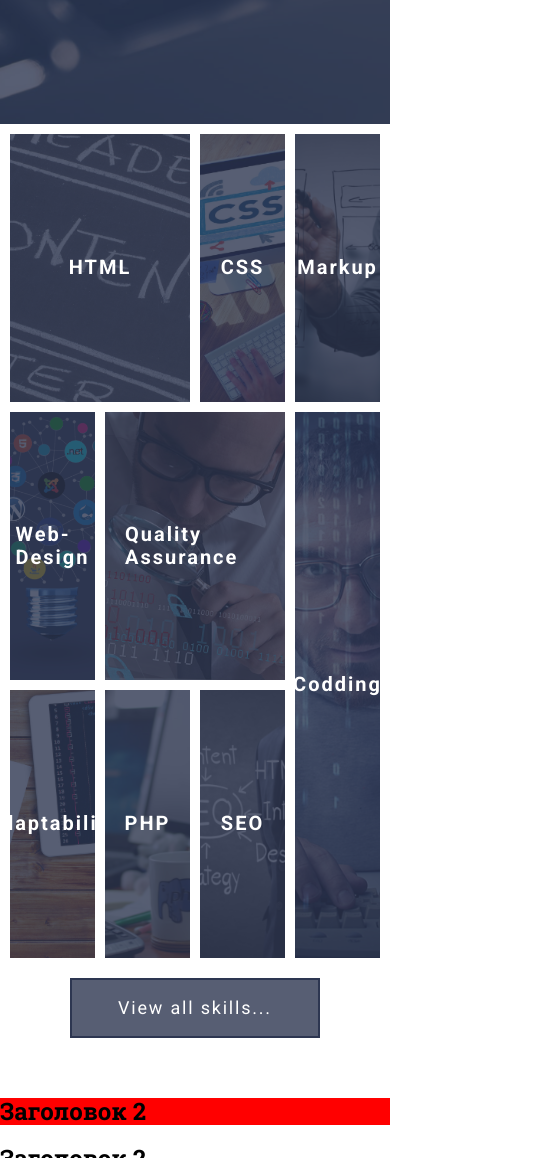
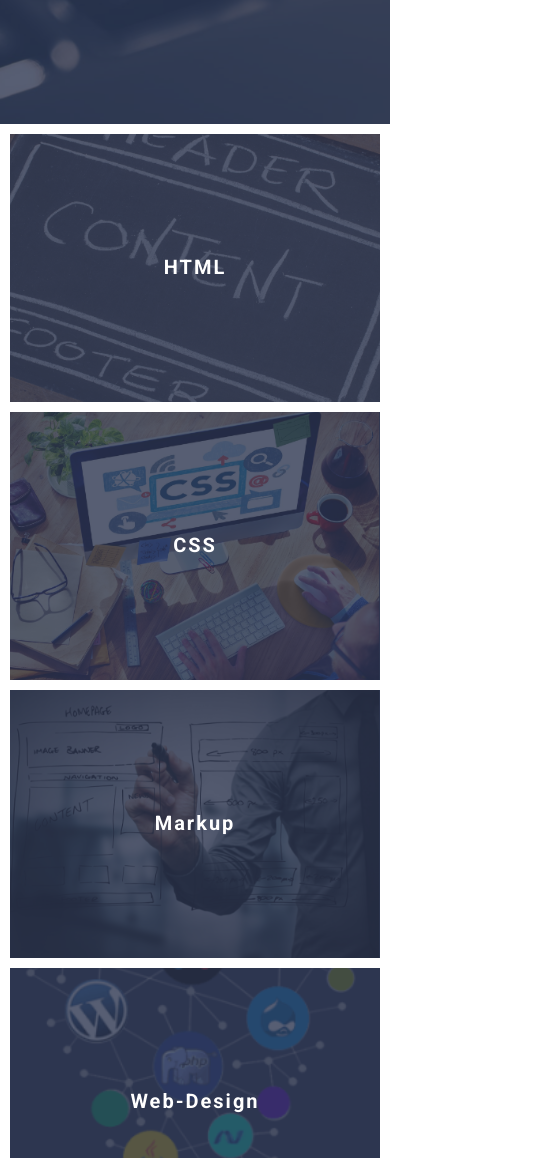
Before and after one commit to stanislav-tsurkan/25092022___grid_template__, a website: page index.html in a window 390 px wide. Shown: the part 720-1878 px from the top of the page, 560 px wide, since content can reach past the window. Drawn offline with Linux system fonts and the light colour scheme.

Commit message:
черновая отзывчивость

```diff
--- a/assets/scss/common/_classes.scss
+++ b/assets/scss/common/_classes.scss
@@ -4,26 +4,45 @@
     display: flex;
     align-items: center;
     justify-content: center;
-    width: 250px;
     height: 60px;
     background-color:rgba($color-light, 0.1);
-    border: 2px solid #ffffff;
+    border-width: 2px;
+    border-style: solid;
     padding: 0.5em 1em;
     font-size: 1.125rem;
     letter-spacing:0.1em;
     font-weight: 400;
     transition: 0.5s;
+
     &:hover,
     &:focus{
         background-color: $color-accent;
         opacity: 0.95;
     }
 
+    &--light{
+         border-color: $color-light;
+         width: 250px;
+
+        @media(max-width:992px){
+                font-size: 16px;
+                width: 200px;
+                height: 50px;
+        }
+
+        @media(max-width:768px){
+                width: 170px;
+                height: 40px;
+        }
+    }
+
     &--primary{
         background-color:rgba($color-primary,0.8);
-        border: 2px solid $color-primary;
+        border-color: $color-primary;
+        width: 350px;
     }
 }
+
 .visually-hidden{
     @include visually-hidden;
 }
--- a/assets/scss/components/sections/skills/_skill-item.scss
+++ b/assets/scss/components/sections/skills/_skill-item.scss
@@ -43,30 +43,8 @@
       }
     }
 }
-.skill-item:nth-of-type(1){
-    grid-area: a1;
+@for $i from 1 through 9 {
+    .skill-item:nth-of-type(#{$i}){
+        grid-area: a#{$i};
+    }
 }
-.skill-item:nth-of-type(2){
-    grid-area: a2;
-}
-.skill-item:nth-of-type(3){
-    grid-area: a3;
-}
-.skill-item:nth-of-type(4){
-    grid-area: a4;
-}
-.skill-item:nth-of-type(5){
-    grid-area: a5;
-}
-.skill-item:nth-of-type(6){
-    grid-area: a6;
-}
-.skill-item:nth-of-type(7){
-    grid-area: a7;
-}
-.skill-item:nth-of-type(8){
-    grid-area: a8;
-}
-.skill-item:nth-of-type(9){
-    grid-area: a9;
-}
--- a/assets/scss/components/sections/skills/_skills.scss
+++ b/assets/scss/components/sections/skills/_skills.scss
@@ -9,9 +9,27 @@ $lokal-gap:calc(40px/3);
     display: grid;
     gap: $gap-sm;
     grid-template-columns: repeat(4, 1fr);
-    grid-template-rows: repeat(3, calc(33.3333vh - #{$lokal-gap}));
+    grid-auto-rows: calc(33.3333vh - #{$lokal-gap});
     grid-template-areas:"a1 a1 a2 a3" "a4 a5 a5 a6" "a7 a8 a9 a6";
     margin-bottom: $gap;
+
+    @media(max-width:992px){
+           grid-template-columns: repeat(3, 1fr);
+    }
+
+    @media(max-width:768px){
+           grid-template-columns: repeat(2, 1fr);
+           grid-template-areas:"a1 a2" "a3 a2" "a4 a4" "a5 a6" "a5 a7" "a8 a9";
+    }
+
+    @media(max-width:576px){
+           grid-template-columns:  1fr;
+           grid-template-areas:"a1" "a2" "a3" "a4" "a5" "a6" "a7" "a8" "a9";
+    }
+
+    @media(max-height:600px){
+           grid-auto-rows: calc(200px - 13.3333px);
+    }
 
     }
     &__actions{
```
Also changed, not shown: assets/css/style.css, assets/scss/style.scss (line endings or trailing spaces).
